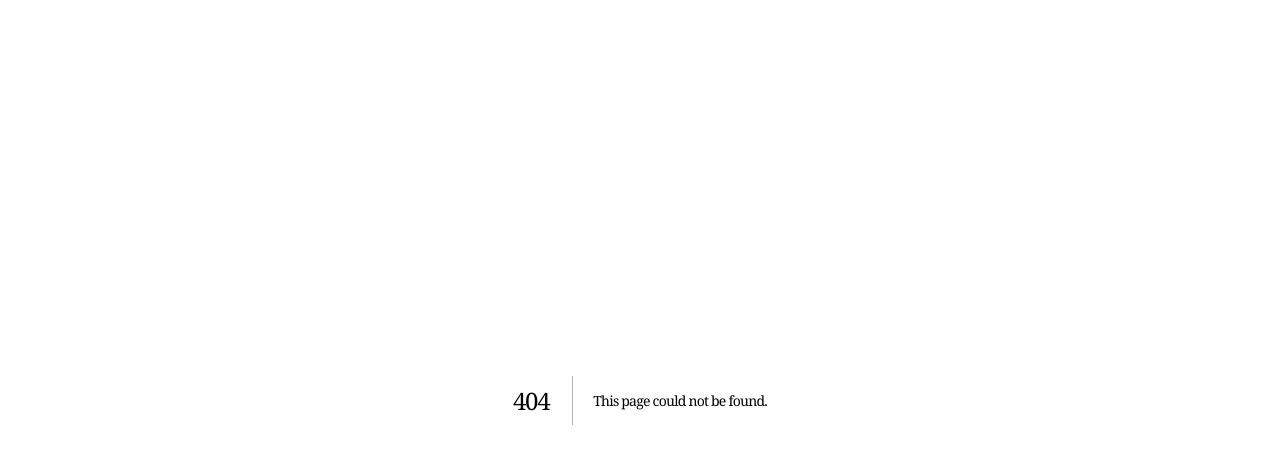
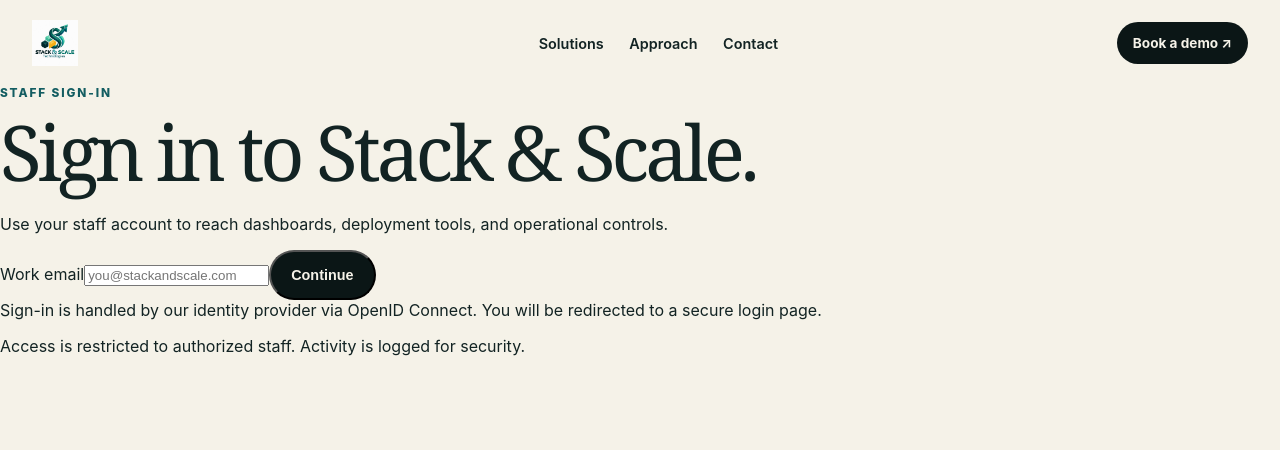
Before and after one commit to saadkhan2003/stack_and_scale, a Next.js app in the folder apps/web/: page /signin in a window 1280 px wide. Before the commit this address had no page. Shown: the top 450 px of the page. Built offline with nearby package versions, Linux system fonts and the light colour scheme.

Commit message:
feat(web): add staff OIDC sign-in shell

```diff
--- /dev/null
+++ b/apps/web/app/signin/page.tsx
@@ -0,0 +1,19 @@
+import type { Metadata } from "next";
+
+import { authContentModel } from "../../src/auth-content";
+import { SiteHeader } from "../../src/site-header";
+import { SigninView } from "../../src/signin-view";
+
+export const metadata: Metadata = {
+  title: "Staff sign-in | Stack & Scale",
+  description: "Sign in to Stack & Scale staff tools.",
+};
+
+export default function SignInPage() {
+  return (
+    <main className="site-shell">
+      <SiteHeader currentPath="/signin" />
+      <SigninView model={authContentModel} />
+    </main>
+  );
+}
--- /dev/null
+++ b/apps/web/src/auth-content.ts
@@ -0,0 +1,47 @@
+export type AuthContentModel = {
+  eyebrow: string;
+  heading: string;
+  description: string;
+  emailLabel: string;
+  emailPlaceholder: string;
+  primaryAction: string;
+  providerNote: string;
+  legalNote: string;
+};
+
+export function createAuthContentModel(
+  input: AuthContentModel,
+): AuthContentModel {
+  const requiredFields: Array<keyof AuthContentModel> = [
+    "eyebrow",
+    "heading",
+    "description",
+    "emailLabel",
+    "emailPlaceholder",
+    "primaryAction",
+    "providerNote",
+    "legalNote",
+  ];
+
+  for (const field of requiredFields) {
+    if (input[field].trim().length === 0) {
+      throw new Error(`auth content field "${field}" must not be empty`);
+    }
+  }
+
+  return { ...input };
+}
+
+export const authContentModel = createAuthContentModel({
+  eyebrow: "Staff sign-in",
+  heading: "Sign in to Stack & Scale.",
+  description:
+    "Use your staff account to reach dashboards, deployment tools, and operational controls.",
+  emailLabel: "Work email",
+  emailPlaceholder: "you@stackandscale.com",
+  primaryAction: "Continue",
+  providerNote:
+    "Sign-in is handled by our identity provider via OpenID Connect. You will be redirected to a secure login page.",
+  legalNote:
+    "Access is restricted to authorized staff. Activity is logged for security.",
+} as const);
--- /dev/null
+++ b/apps/web/src/signin-view.tsx
@@ -0,0 +1,34 @@
+import type { AuthContentModel } from "./auth-content";
+
+type SigninViewProps = {
+  model: AuthContentModel;
+};
+
+export function SigninView({ model }: SigninViewProps) {
+  return (
+    <section className="signin" aria-labelledby="signin-heading">
+      <div className="signin-copy">
+        <p className="eyebrow">{model.eyebrow}</p>
+        <h1 id="signin-heading">{model.heading}</h1>
+        <p>{model.description}</p>
+      </div>
+
+      <form className="signin-card" action="/api/auth/oidc/start" method="post">
+        <label htmlFor="signin-email">{model.emailLabel}</label>
+        <input
+          id="signin-email"
+          name="email"
+          type="email"
+          autoComplete="email"
+          placeholder={model.emailPlaceholder}
+          required
+        />
+        <button className="button button-primary" type="submit">
+          {model.primaryAction}
+        </button>
+        <p className="signin-provider-note">{model.providerNote}</p>
+        <p className="signin-legal-note">{model.legalNote}</p>
+      </form>
+    </section>
+  );
+}
```
Also changed, not shown: 2 other files (tests, documents, lock files or other folders).
